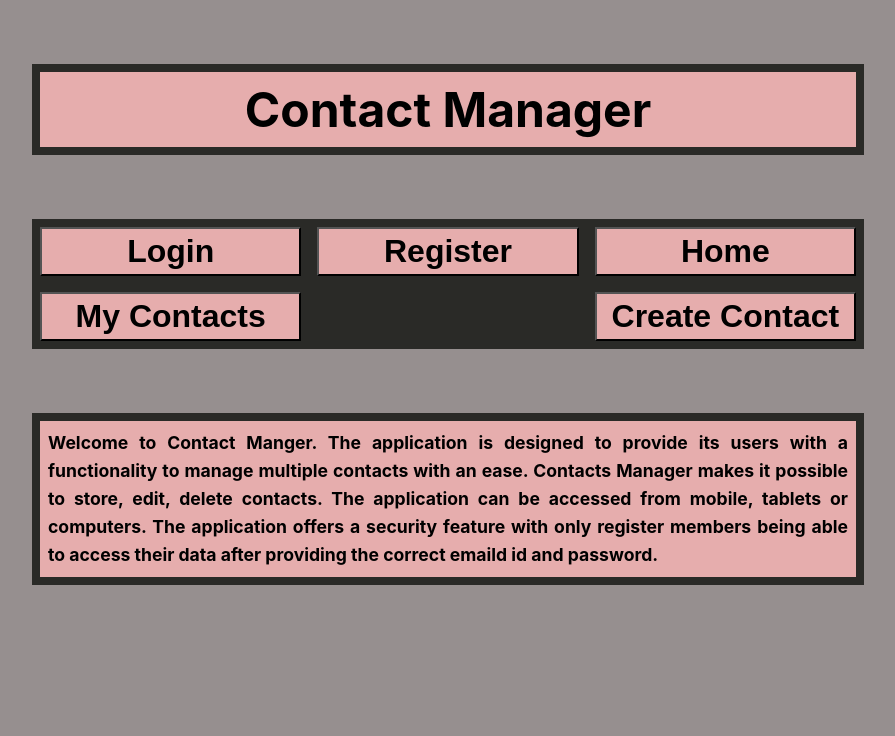
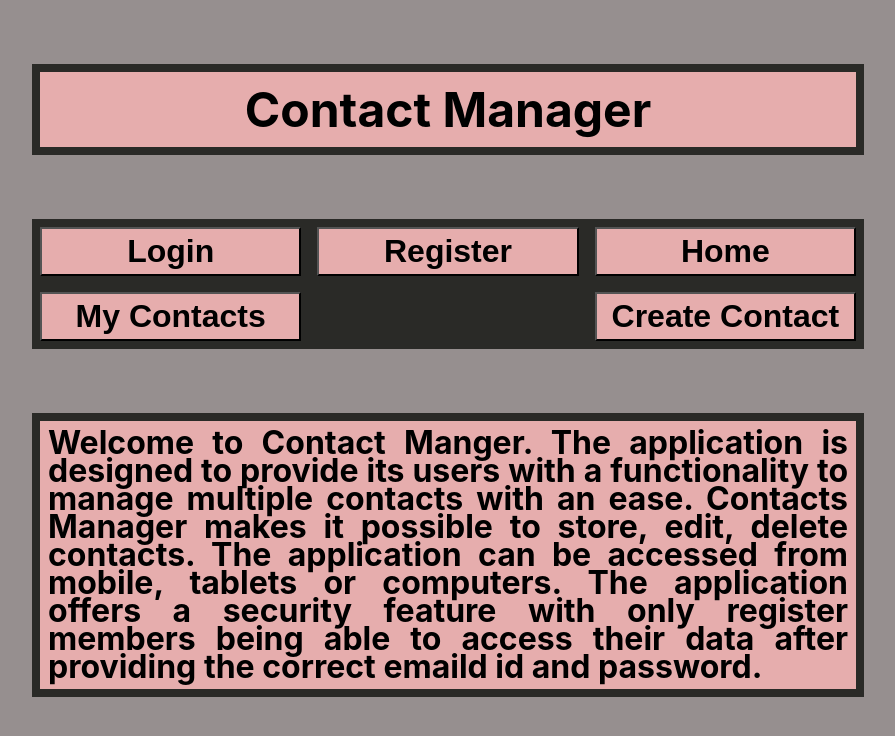
Before and after one commit to finiky/Contact-Manager, a React (Create React App) app in the folder client/: page / in a window 1280 px wide. Shown: the top 736 px of the page, without its empty margins (192-1087 px from the left). Built offline with nearby package versions, Linux system fonts and the light colour scheme; the HTML template or start-up script is replaced by a standard one.

Commit message:
css for home component

```diff
--- a/client/src/Home.module.css
+++ b/client/src/Home.module.css
@@ -9,3 +9,9 @@
   text-align: justify;
   border: solid 0.5rem rgb(42, 42, 39);
 }
+
+@media only screen and (min-width: 34rem) {
+  .about {
+    font-size: 2rem;
+  }
+}
```
